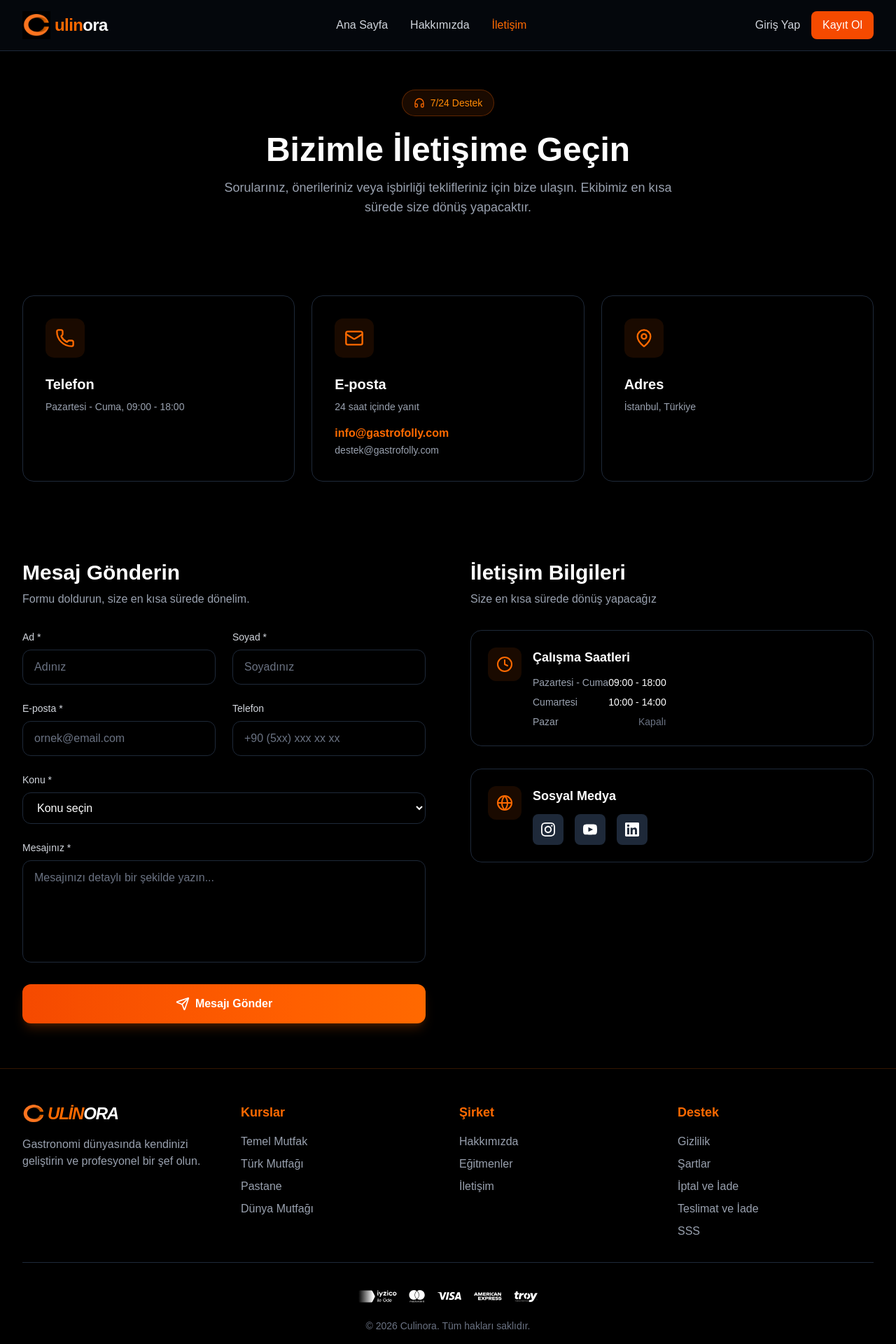
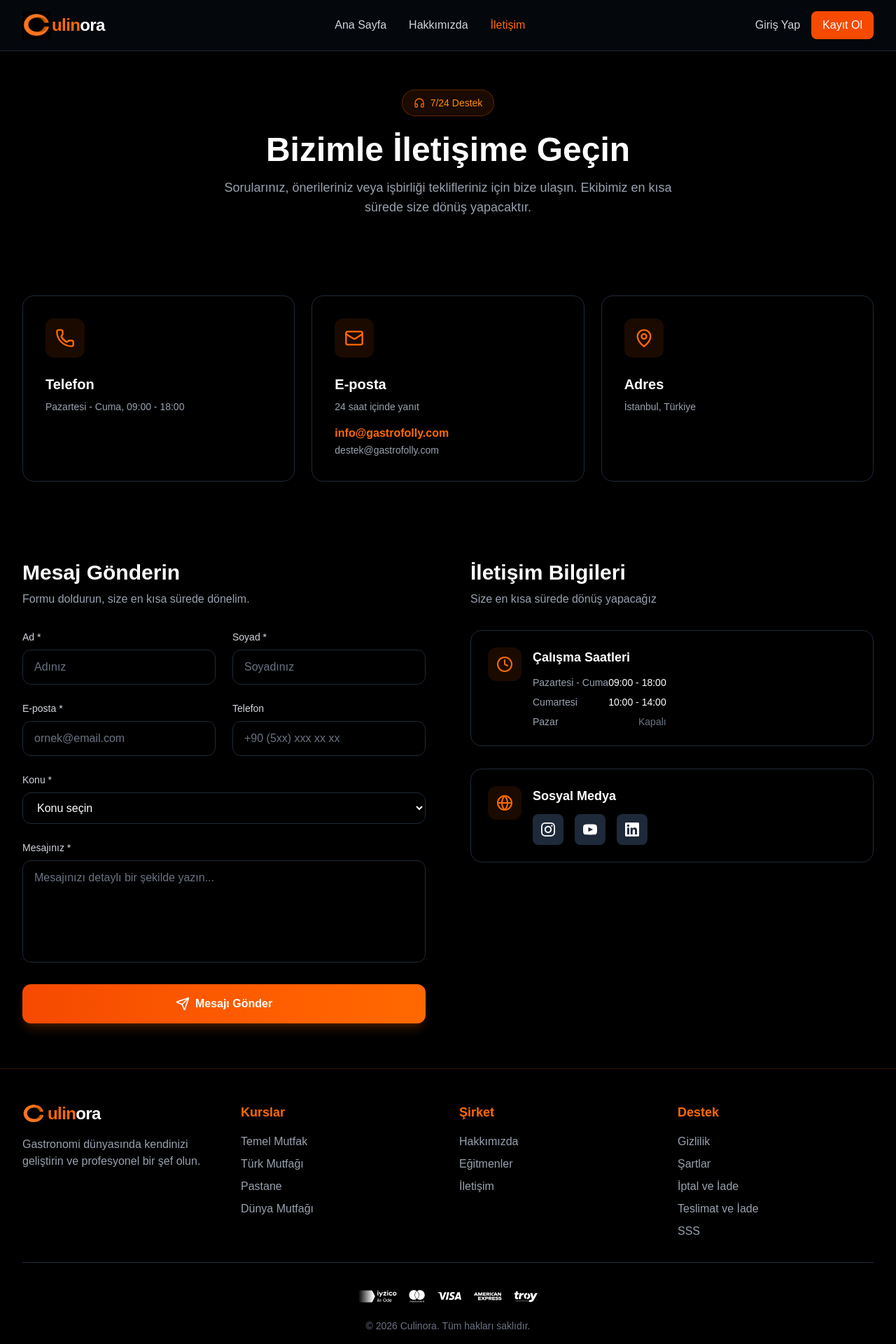
Before and after one commit to ikayaalp/gastrofolly, a Next.js app: page /contact in a window 1280 px wide. Shown: the top 1920 px of the page at 70% size. Built offline with nearby package versions, Linux system fonts and the light colour scheme; no server answers; the database is empty.

Commit message:
fix: normalize logo styling - match contact page gap and remove uppercase from footer

```diff
--- a/src/app/contact/page.tsx
+++ b/src/app/contact/page.tsx
@@ -22,7 +22,7 @@ export default async function ContactPage() {
           <div className="flex justify-between items-center py-4">
             {session?.user ? (
               <div className="flex items-center space-x-8">
-                <Link href="/home" className="flex items-center gap-1.5">
+                <Link href="/home" className="flex items-center gap-0.5">
                   <div className="relative w-10 h-10">
                     <Image
                       src="/logo.jpeg"
@@ -66,7 +66,7 @@ export default async function ContactPage() {
               </div>
             ) : (
               <>
-                <Link href="/" className="flex items-center gap-1.5">
+                <Link href="/" className="flex items-center gap-0.5">
                   <div className="relative w-10 h-10">
                     <Image
                       src="/logo.jpeg"
@@ -121,7 +121,7 @@ export default async function ContactPage() {
       {/* Mobile Top Bar */}
       <div className="md:hidden fixed top-0 left-0 right-0 z-50 bg-gray-900/30 backdrop-blur-sm border-b border-gray-800">
         <div className="flex justify-between items-center py-3 px-4">
-          <Link href="/home" className="flex items-center gap-1.5">
+          <Link href="/home" className="flex items-center gap-0.5">
             <div className="relative w-8 h-8">
               <Image
                 src="/logo.jpeg"
--- a/src/components/layout/Footer.tsx
+++ b/src/components/layout/Footer.tsx
@@ -53,7 +53,7 @@ export default function Footer() {
                                     className="object-contain"
                                 />
                             </div>
-                            <span className="text-2xl font-bold uppercase italic tracking-tighter">
+                            <span className="text-2xl font-bold tracking-tight">
                                 <span className="text-orange-500">ulin</span>
                                 <span className="text-white">ora</span>
                             </span>
```
